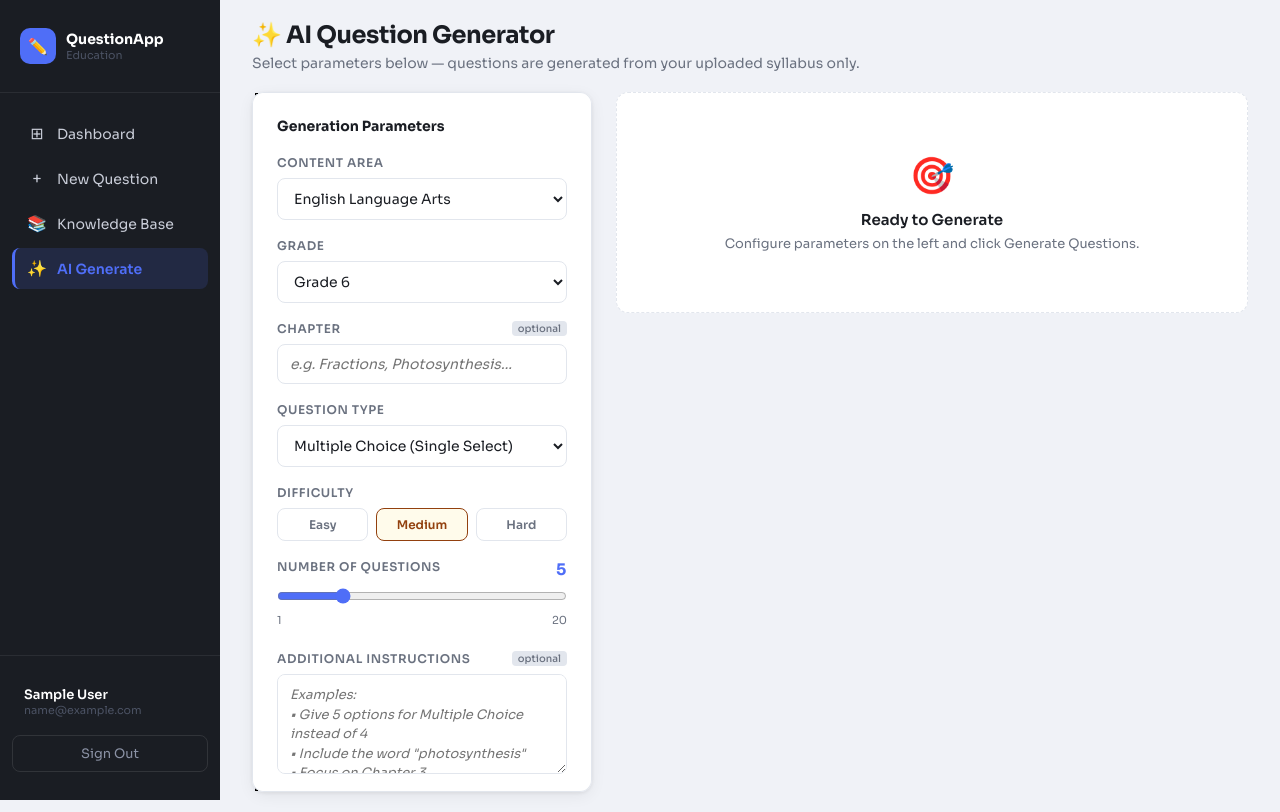
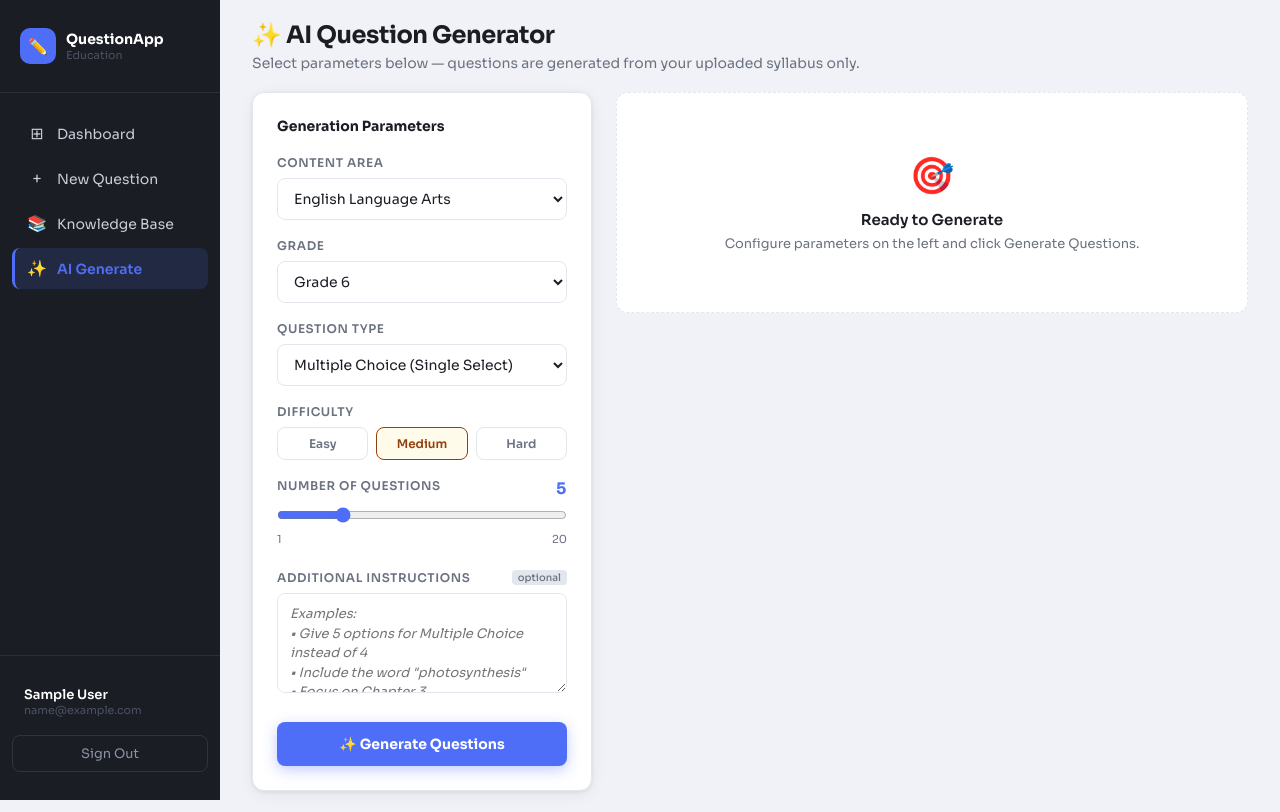
Before and after one commit to ISundhar55/Question-Generation, a React (Vite) app in the folder frontend/: page /ai-generate in a window 1280 px wide. Built offline with nearby package versions, Linux system fonts and the light colour scheme; sample sign-in values are in the browser's storage; the HTML template or start-up script is replaced by a standard one.

Commit message:
Implement AIGeneratePage for syllabus-based question generation and customization.

```diff
--- a/frontend/src/pages/AIGeneratePage.jsx
+++ b/frontend/src/pages/AIGeneratePage.jsx
@@ -51,7 +51,6 @@ export default function AIGeneratePage() {
   // Form state
   const [contentArea, setContentArea] = useState(CONTENT_AREAS[0]);
   const [grade, setGrade] = useState(GRADES[0]);
-  const [chapter, setChapter] = useState('');
   const [questionType, setQuestionType] = useState('SINGLE_SELECT');
   const [difficulty, setDifficulty] = useState('medium');
   const [count, setCount] = useState(5);
@@ -86,7 +85,6 @@ export default function AIGeneratePage() {
       const res = await aiAPI.generate({
         content_area: contentArea,
         grade,
-        chapter: chapter.trim() || undefined,
         question_type: questionType,
         difficulty,
         count,
@@ -240,29 +238,6 @@ export default function AIGeneratePage() {
             </select>
           </div>
 
-          {/* Chapter (optional) */}
-          <div style={{ marginBottom: 18 }}>
-            <label style={{ ...labelStyle, display: 'flex', justifyContent: 'space-between', alignItems: 'center' }}>
-              <span>Chapter</span>
-              <span style={{ fontSize: 10, fontWeight: 500, color: 'var(--color-text-muted)', textTransform: 'none', letterSpacing: 0, background: 'var(--color-border)', borderRadius: 4, padding: '1px 6px' }}>optional</span>
-            </label>
-            <input
-              id="ai-chapter"
-              type="text"
-              placeholder="e.g. Fractions, Photosynthesis…"
-              value={chapter}
-              onChange={e => setChapter(e.target.value)}
-              style={{
-                ...selectStyle,
-                fontStyle: chapter ? 'normal' : 'italic',
-              }}
-            />
-            {chapter.trim() && (
-              <div style={{ fontSize: 11, color: 'var(--color-text-muted)', marginTop: 4 }}>
-                🔍 Only chunks matching &ldquo;{chapter.trim()}&rdquo; will be used
-              </div>
-            )}
-          </div>
 
           {/* Question Type */}
           <div style={{ marginBottom: 18 }}>
```
